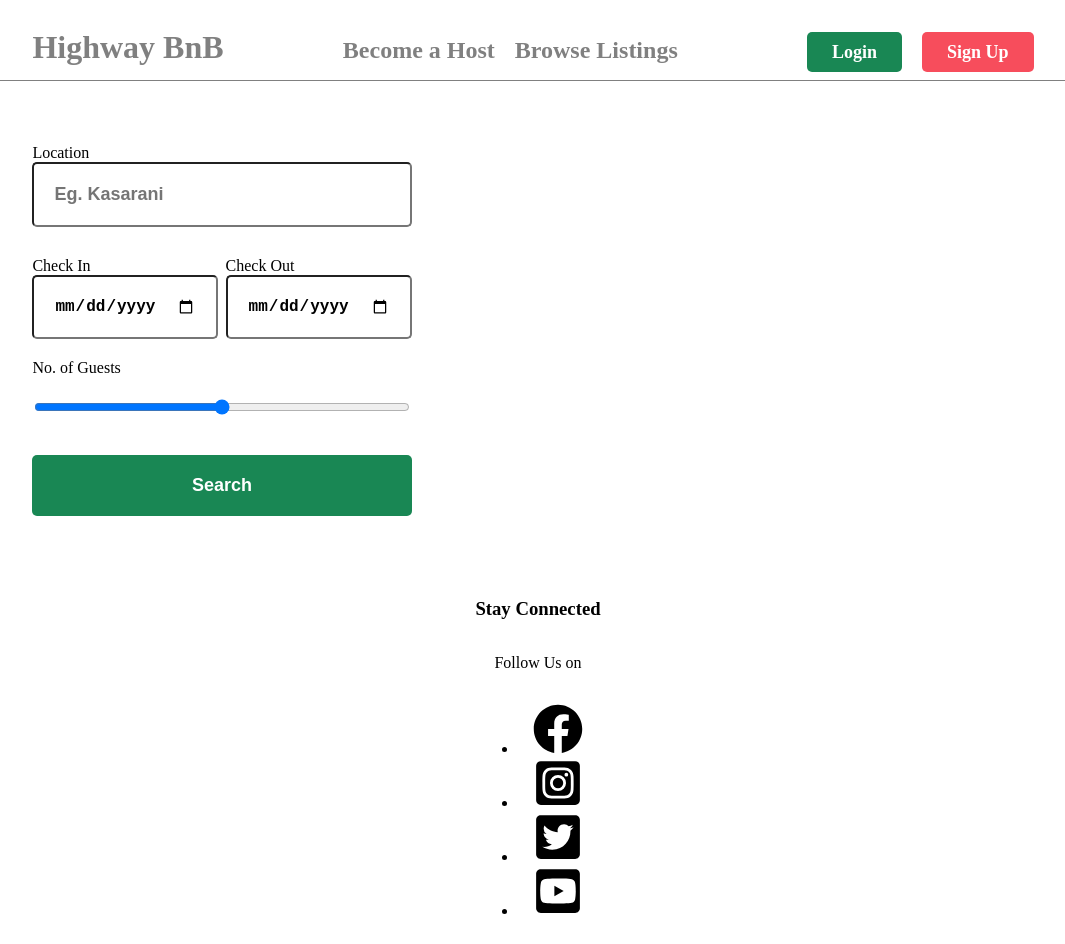
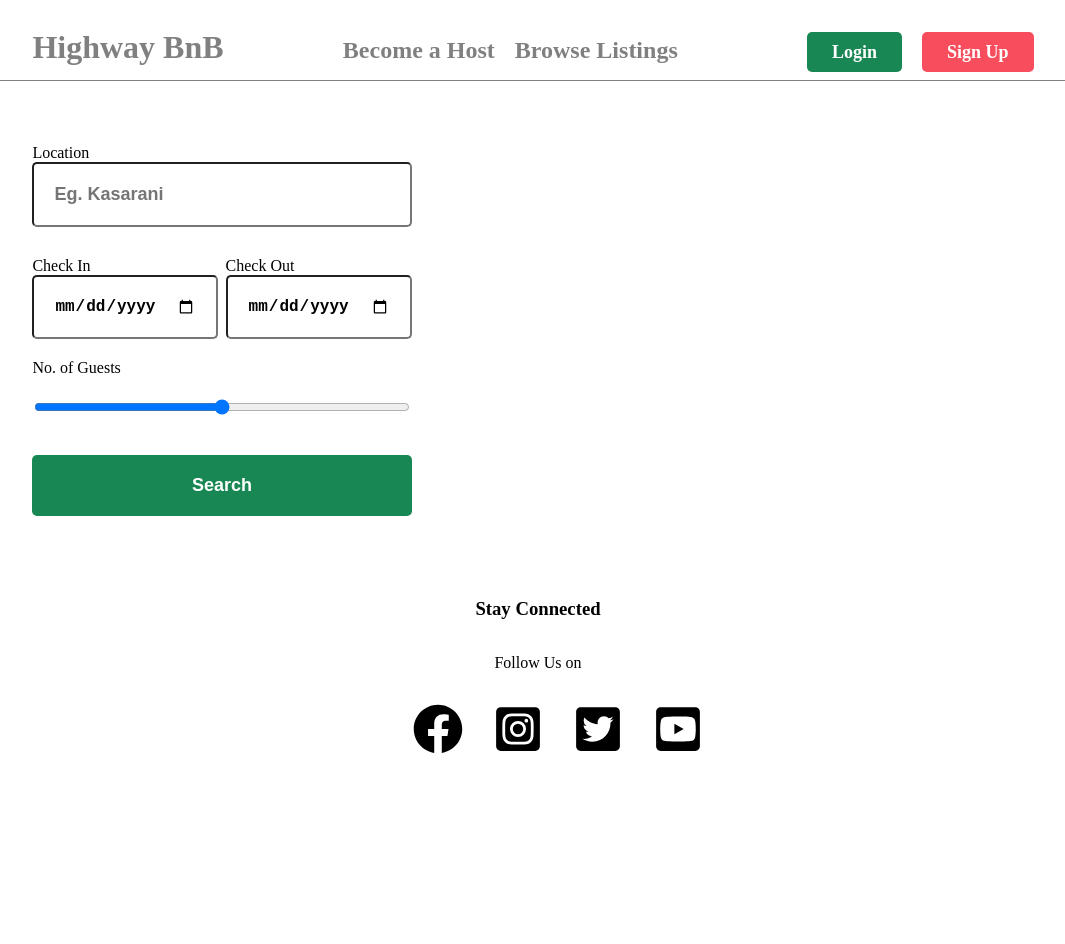
Before and after one commit to luorageoffrey/highwaybnb2, a plain HTML site: page index.html in a window 1280 px wide. Shown: the whole page, without its empty margins (102-1167 px from the left). After the commit the page ends 800 px from the top, so only its background shows below. Drawn offline with Linux system fonts and the light colour scheme.

Commit message:
added footer on all pages

```diff
--- a/footer.css
+++ b/footer.css
@@ -1,9 +1,12 @@
+.footer_content li {
+    list-style: none;
+}
 .footer_content {
     display: flex;
     flex-direction: column;
     align-items: center;
 }
 
-.socials {flex-direction: column;
+.socials {
     display: flex;
 }
```
Also changed, not shown: login.html (+2 -0 lines), signup.html (+2 -0 lines).
